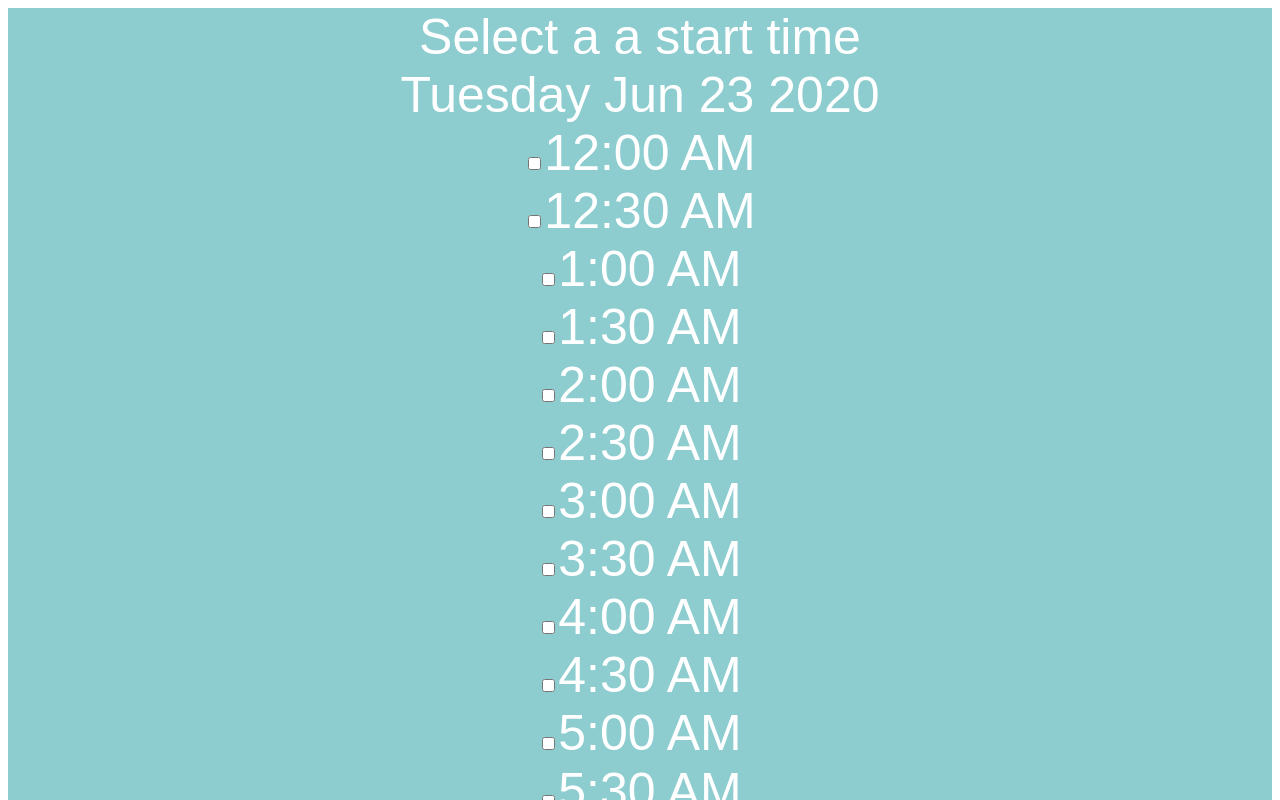
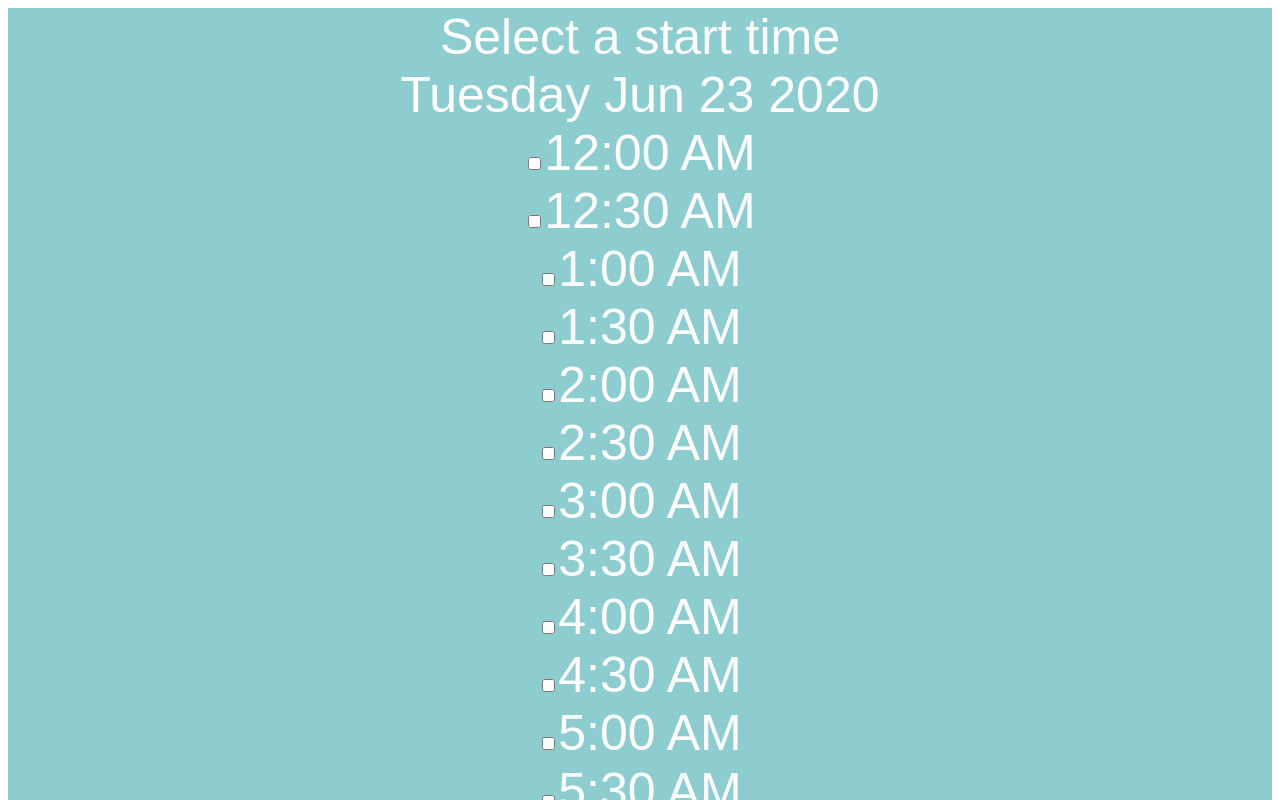
Before and after one commit to pranavs2004/Def-Hacks-Patient, a React (Create React App) app: page / in a window 1280 px wide. Both pictures are taken after a click on the element "23". Shown: the top 800 px of the page. Built offline with nearby package versions, Linux system fonts and the light colour scheme.

Commit message:
fixed typo

```diff
--- a/src/DayScheduler.js
+++ b/src/DayScheduler.js
@@ -3,7 +3,7 @@ import React from "react";
 export default function DayScheduler(props) {
   let text;
   props.isStart
-    ? (text = "Select a a start time")
+    ? (text = "Select a start time")
     : (text = "Select an end time");
   if (props.isLocked) {text = "Submit your appointment"};
   //splits the day into 96 (which is 24 * 4) fifteen minute intervals
```
